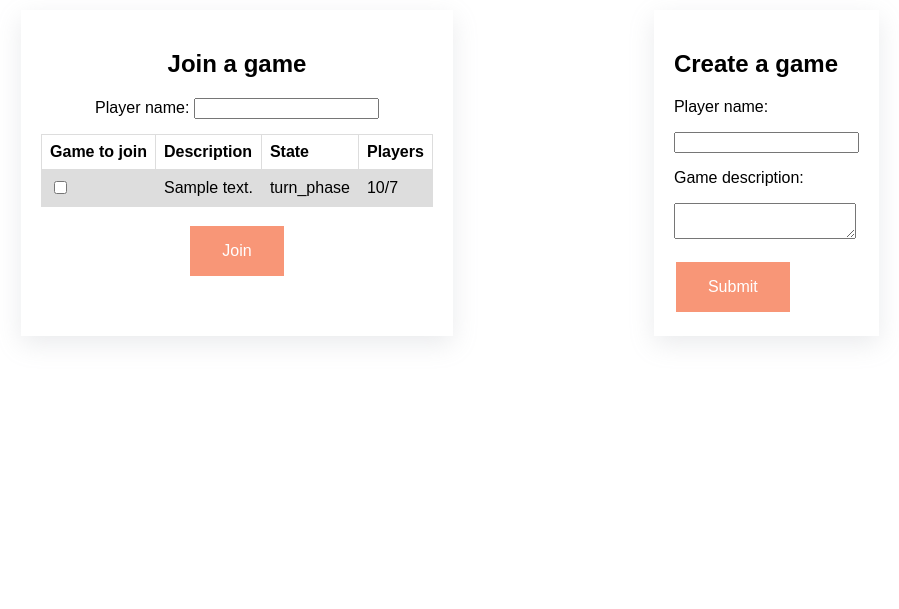
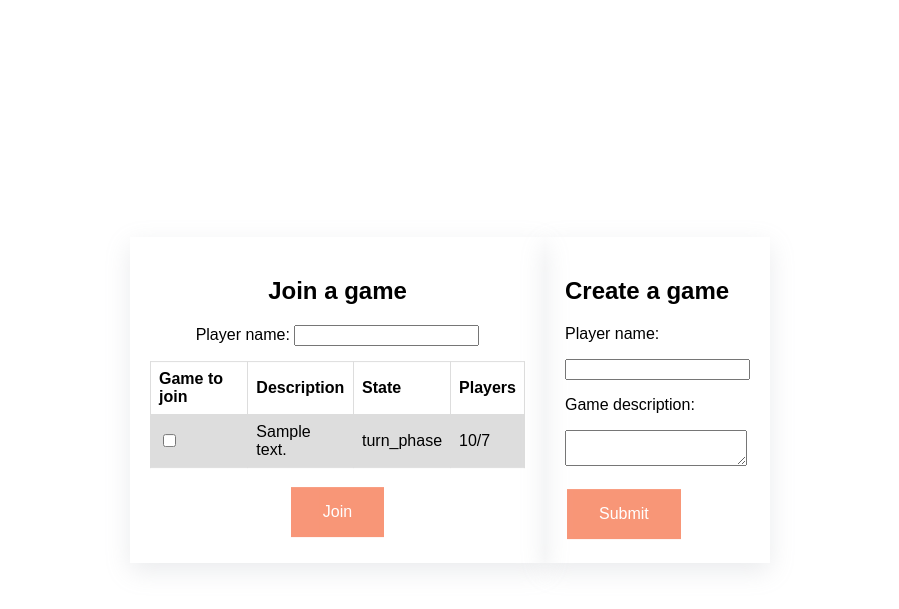
Before and after one commit to benblanc/citadels-client, a Flask app: template templates/index.html in a window 1280 px wide. Shown: the top 609 px of the page, without its empty margins (190-1089 px from the left). Run offline with Flask 2, Linux system fonts and the light colour scheme; the template is opened without the code that fills it: most values are stand-ins (such as "Sample title", 1, 10 or a date in 2020); parts of the project's set-up code (start-up, migrations or seed data) failed here and were passed over.

Commit message:
Save progress

```diff
--- a/static/css/style.css
+++ b/static/css/style.css
@@ -111,6 +111,14 @@ tr:nth-child(even) {
 .home-buttons:hover {
   opacity: 1;
 }
+.home-overview {
+  margin: 0;
+  position: absolute;
+  top: 50%;
+  left: 50%;
+  -ms-transform: translate(-50%, -50%);
+  transform: translate(-50%, -50%);
+}
 .home-display {
   display: flex;
   justify-content: space-evenly;
--- a/templates/index.html
+++ b/templates/index.html
@@ -6,6 +6,7 @@
     <link rel="stylesheet" href="{{ url_for('static', filename='css/style.css') }}">
 </head>
 <body>
+<div class="home-overview">
     <div class="home-display">
         <div class="home-games-overview">
             <form action="{{ url_for('join_game') }}" method="post" class="home-join-game">
@@ -48,5 +49,6 @@
             </form>
         </div>
     </div>
+</div>
 </body>
 </html>
```
Also changed, not shown: controllers/controller.py (+8 -2 lines). Lines whose indentation alone changed are shown as unchanged.
